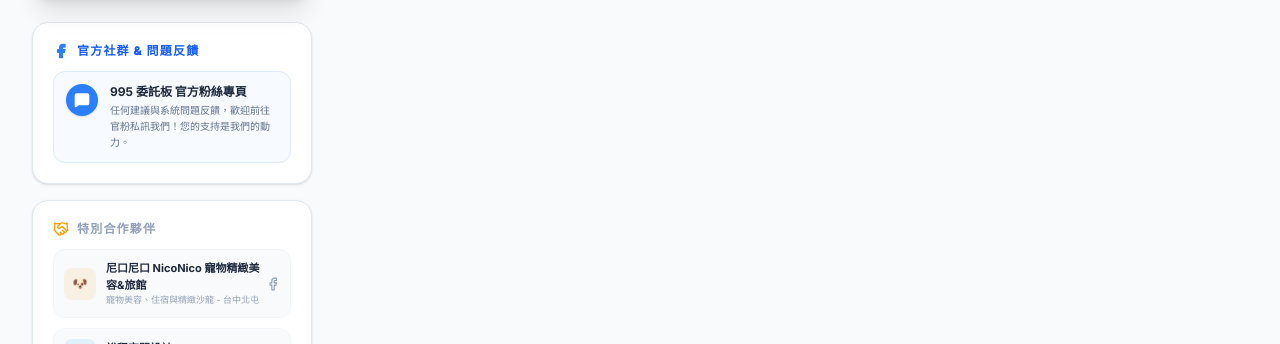
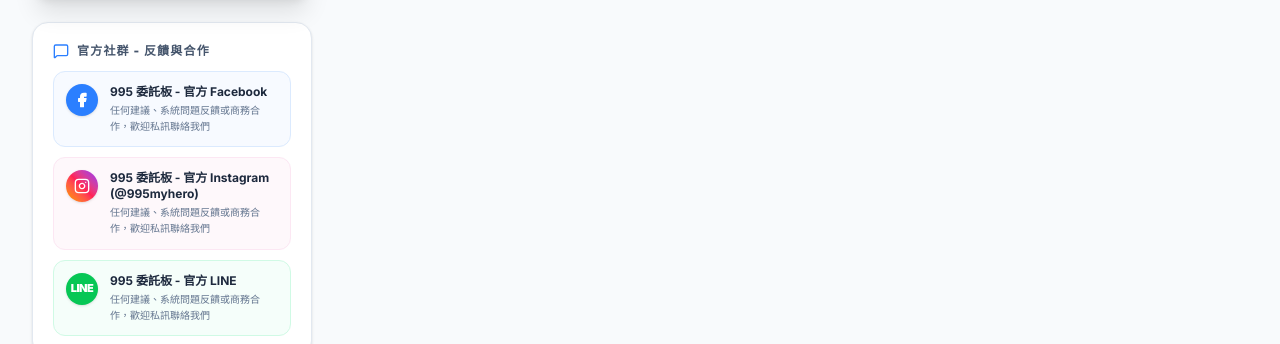
Before and after one commit to eating080924/995.COM, a React (Vite) app: page / in a window 1280 px wide. Shown: the part 608-952 px from the top of the page. Built offline with nearby package versions, Linux system fonts and the light colour scheme; no server answers; the database is empty.

Commit message:
feat: update community links and icons
Add Instagram icon and reorganize official community and feedback channel links for better clarity.

```diff
--- a/src/components/CommunityLinks.tsx
+++ b/src/components/CommunityLinks.tsx
@@ -1,16 +1,17 @@
 import React from 'react';
-import { Facebook, MessageSquare, Handshake, Heart, ShieldAlert } from 'lucide-react';
+import { Facebook, Instagram, MessageSquare, Handshake, Heart, ShieldAlert } from 'lucide-react';
 
 export function CommunityLinks() {
   return (
     <div className="space-y-4">
       {/* 官方反饋與粉專連結 Card */}
       <div className="bg-white p-5 rounded-2xl border border-slate-200 shadow-sm transition-all hover:shadow-md">
-        <h3 className="text-xs font-black text-blue-600 uppercase tracking-widest mb-3 flex items-center gap-2">
-          <Facebook size={16} className="text-blue-500 fill-current" />
-          <span>官方社群 & 問題反饋</span>
+        <h3 className="text-xs font-black text-slate-600 uppercase tracking-widest mb-3 flex items-center gap-2">
+          <MessageSquare size={16} className="text-blue-500" />
+          <span>官方社群 - 反饋與合作</span>
         </h3>
 
+        <div className="space-y-2.5">
           <a
             href="https://www.facebook.com/profile.php?id=61590303886948"
             target="_blank"
@@ -18,17 +19,58 @@ export function CommunityLinks() {
             className="group flex items-start gap-3 p-3 bg-blue-50/50 hover:bg-blue-50 border border-blue-100 rounded-xl transition-all active:scale-98"
           >
             <div className="w-8 h-8 rounded-full bg-blue-500 flex items-center justify-center text-white shrink-0 shadow-sm group-hover:scale-105 transition-transform">
-            <MessageSquare size={16} className="fill-current" />
+              <Facebook size={16} className="fill-current" />
             </div>
             <div className="space-y-0.5">
               <h4 className="text-xs font-bold text-slate-800 group-hover:text-blue-600 transition-colors">
-              995 委託板 官方粉絲專頁
+                995 委託板 - 官方 Facebook
               </h4>
               <p className="text-[10px] text-slate-500 leading-relaxed">
-              任何建議與系統問題反饋，歡迎前往官粉私訊我們！您的支持是我們的動力。
+                任何建議、系統問題反饋或商務合作，歡迎私訊聯絡我們
               </p>
             </div>
           </a>
+
+          <a
+            href="https://www.instagram.com/995myhero?igsh=MTh1YWVpYWZ4cHFkaQ%3D%3D&utm_source=qr"
+            target="_blank"
+            rel="noopener noreferrer"
+            className="group flex items-start gap-3 p-3 bg-pink-50/50 hover:bg-pink-50 border border-pink-100 rounded-xl transition-all active:scale-98"
+          >
+            <div className="w-8 h-8 rounded-full bg-gradient-to-tr from-amber-500 via-rose-500 to-purple-600 flex items-center justify-center text-white shrink-0 shadow-sm group-hover:scale-105 transition-transform">
+              <Instagram size={16} />
+            </div>
+            <div className="space-y-0.5">
+              <h4 className="text-xs font-bold text-slate-800 group-hover:text-pink-600 transition-colors">
+                995 委託板 - 官方 Instagram (@995myhero)
+              </h4>
+              <p className="text-[10px] text-slate-500 leading-relaxed">
+                任何建議、系統問題反饋或商務合作，歡迎私訊聯絡我們
+              </p>
+            </div>
+          </a>
+
+          <a
+            href="https://lin.ee/7Ppqxwh"
+            target="_blank"
+            rel="noopener noreferrer"
+            className="group flex items-start gap-3 p-3 bg-emerald-50/50 hover:bg-emerald-50 border border-emerald-100 rounded-xl transition-all active:scale-98"
+          >
+            <div className="w-8 h-8 rounded-full bg-[#06C755] flex items-center justify-center text-white shrink-0 shadow-sm group-hover:scale-105 transition-transform font-black text-[11px] tracking-tighter">
+              LINE
+            </div>
+            <div className="space-y-0.5 flex-1">
+              <div className="flex items-center justify-between gap-2">
+                <h4 className="text-xs font-bold text-slate-800 group-hover:text-emerald-600 transition-colors">
+                  995 委託板 - 官方 LINE
+                </h4>
+              </div>
+              <p className="text-[10px] text-slate-500 leading-relaxed">
+                任何建議、系統問題反饋或商務合作，歡迎私訊聯絡我們
+              </p>
+            </div>
+          </a>
+        </div>
       </div>
 
       {/* 友情合作推廣 Card */}
```
Lines whose indentation alone changed are shown as unchanged.
